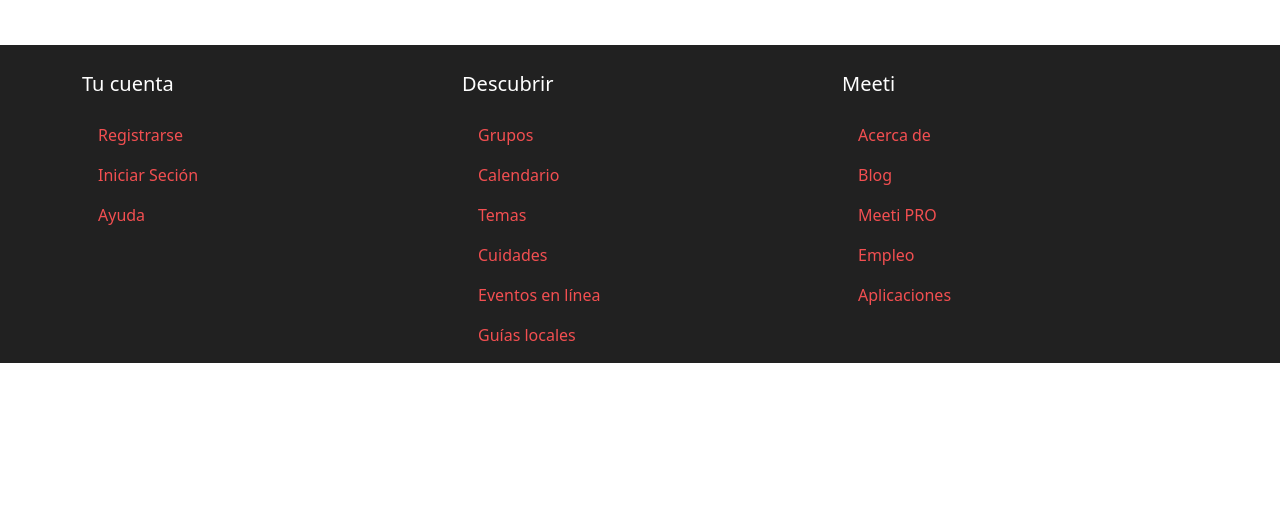
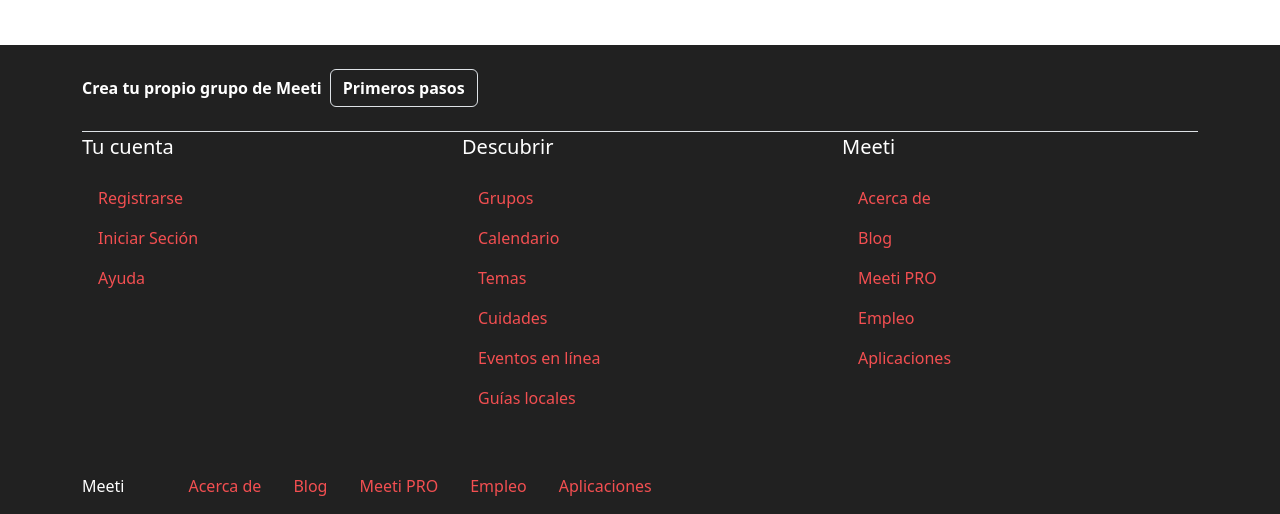
Before and after one commit to MarianoMasondo/Boorstrap-5-with-SASS-Practice, a website: page index.html in a window 1280 px wide. Shown: the part 2335-2849 px from the top of the page. Before the commit the page ends 2698 px from the top, so only its background shows below. Drawn offline with Linux system fonts and the light colour scheme.

Commit message:
Nav footer

```diff
--- a/index.html
+++ b/index.html
@@ -133,8 +133,9 @@
 
     <footer class="footer bg-dark mt-5 pt-4 pb-2 text-white">
         <div class="container">
-            <div>
-
+            <div class="d-flex align-items-center border-bottom pb-4">
+                <p class="m-0 me-2 fw-bold">Crea tu propio grupo de Meeti</p>
+                <a href="#" class="btn btn-dark border fw-bold">Primeros pasos</a>
             </div>
             <div class="row">
                 <div class="col-md-4">
@@ -166,7 +167,16 @@
                         <a class="nav-link" href="#">Aplicaciones</a>
                     </nav>
                 </div>
-
+            </div>
+            <div class="d-flex flex-column flex-md-row mt-5 align-items-center">
+                <p class="m-0 me-5">Meeti</p>
+                <nav class="nav flex-column flex flex-md-row">
+                    <a class="nav-link" href="#">Acerca de</a>
+                    <a class="nav-link" href="#">Blog</a>
+                    <a class="nav-link" href="#">Meeti PRO</a>
+                    <a class="nav-link" href="#">Empleo</a>
+                    <a class="nav-link" href="#">Aplicaciones</a>
+                </nav>
             </div>
         </div>
     </footer>
```
